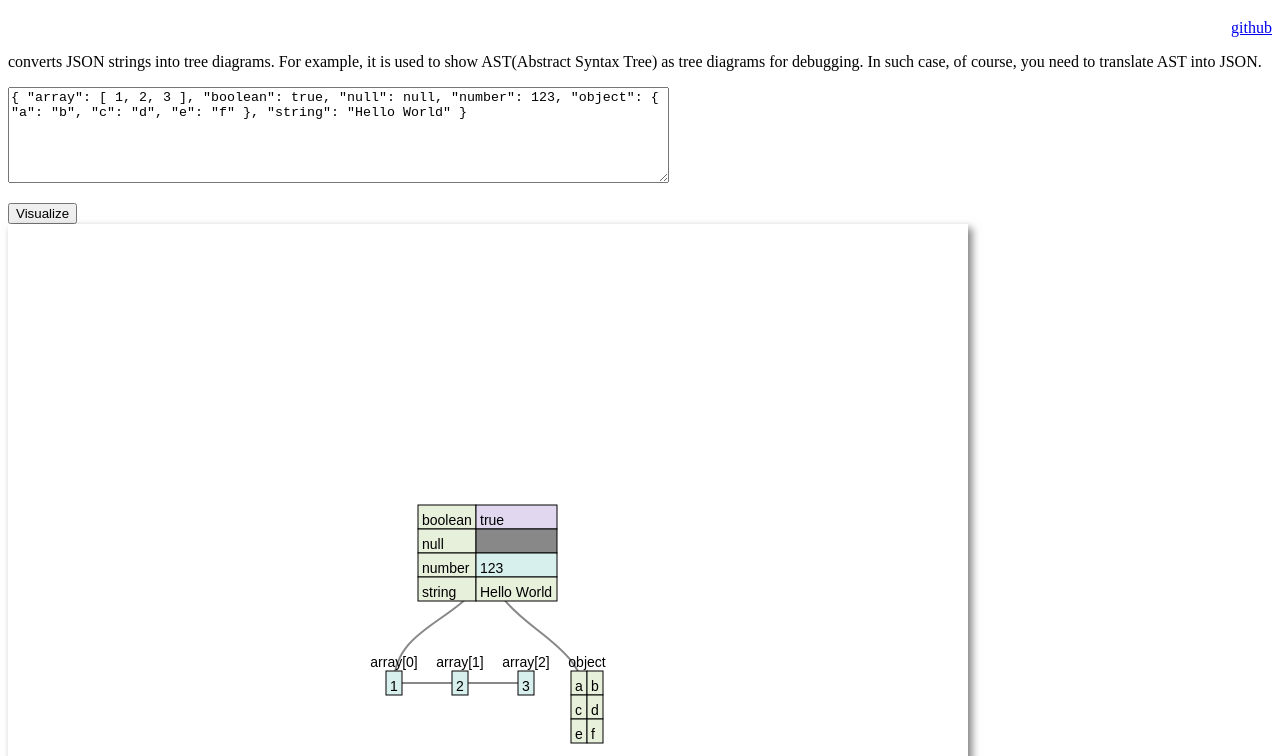
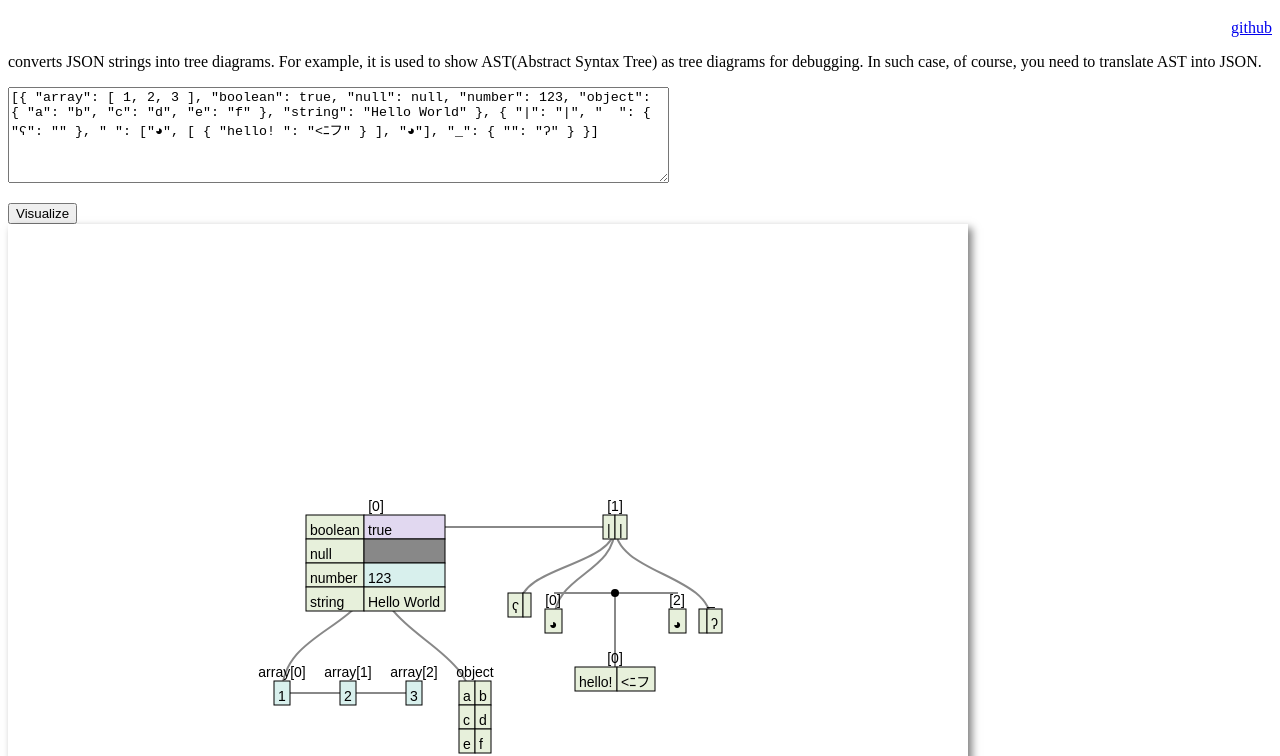
Before and after one commit to ivan111/vtree, a website built with webpack: page index.html in a window 1280 px wide. Shown: the part 61-817 px from the top of the page. Built offline with nearby package versions, Linux system fonts and the light colour scheme.

Commit message:
change example json

```diff
--- a/index.html
+++ b/index.html
@@ -53,7 +53,7 @@ window.onload = function () {
     <p>converts JSON strings into tree diagrams. For example, it is used to show AST(Abstract Syntax Tree) as tree diagrams for debugging. In such case, of course, you need to translate AST into JSON.</p>
 
     <div style="margin-top: 1em;">
-      <textarea id="from-text" rows="6" cols="80">{ "array": [ 1, 2, 3 ], "boolean": true, "null": null, "number": 123, "object": { "a": "b", "c": "d", "e": "f" }, "string": "Hello World" }</textarea>
+      <textarea id="from-text" rows="6" cols="80">[{ "array": [ 1, 2, 3 ], "boolean": true, "null": null, "number": 123, "object": { "a": "b", "c": "d", "e": "f" }, "string": "Hello World" }, { "|": "|", "  ": { "ʕ": "" }, " ": ["◕", [ { "hello! ": "<ﾆフ" } ], "◕"], "_": { "": "ʔ" } }]</textarea>
     </div>
 
     <div style="margin-top: 1em;">
```
